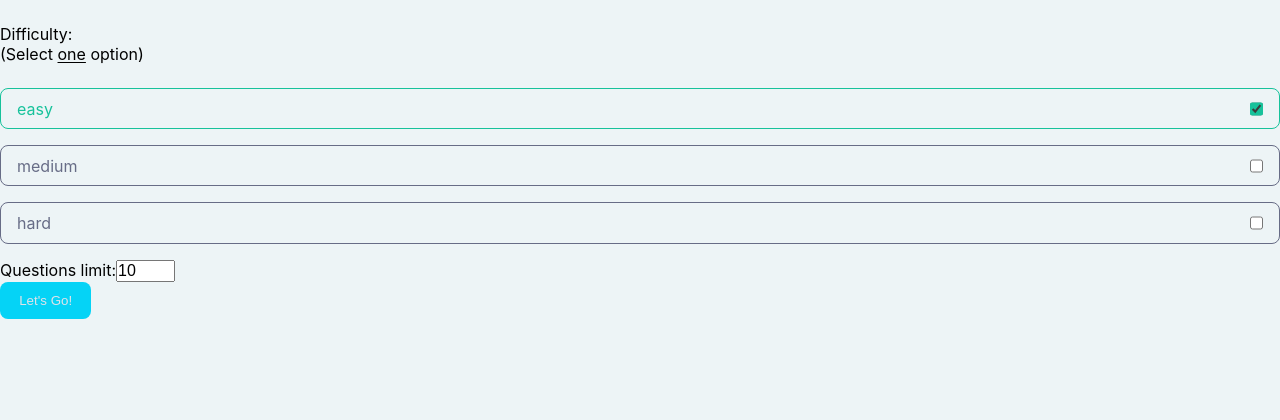
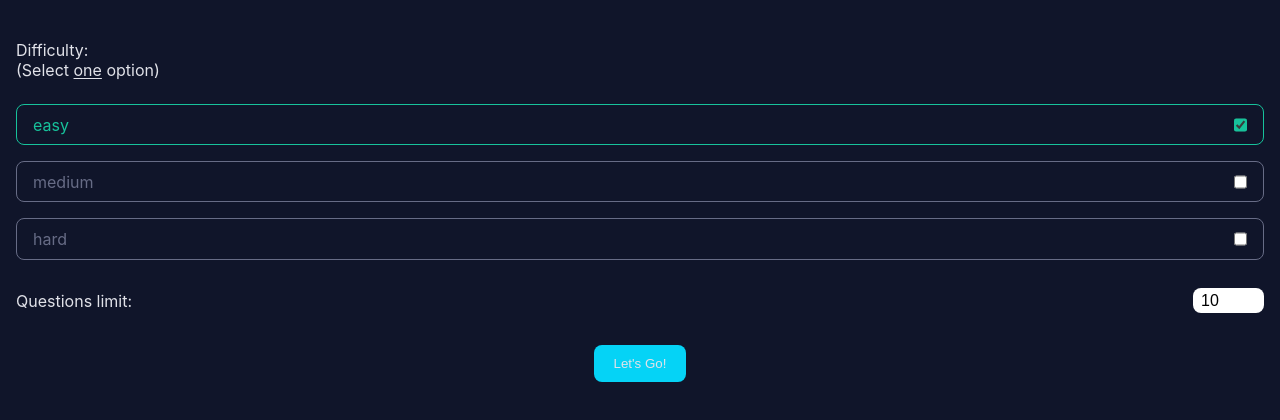
Before and after one commit to VladBrok/react-exercises, a Next.js app: page /exercises/BigQuiz/BigQuiz in a window 1280 px wide. Both pictures are taken after a click on the button "Linux". Shown: the top 420 px of the page. Built offline with nearby package versions, Linux system fonts and the light colour scheme.

Commit message:
(big-quiz): Style settings component

```diff
--- a/components/big-quiz/Quiz/Quiz.module.scss
+++ b/components/big-quiz/Quiz/Quiz.module.scss
@@ -2,11 +2,7 @@
 @use "../../../pages/exercises/BigQuiz/mixins.scss" as m;
 
 .container {
-  width: 100%;
-  min-height: 100vh;
-  padding: 1rem;
-  color: v.$text-color;
-  background: #10152a;
+  @include m.container;
 }
 
 .header {
--- a/components/big-quiz/Settings/Settings.js
+++ b/components/big-quiz/Settings/Settings.js
@@ -25,7 +25,7 @@ export default function Settings({ onStartClick }) {
   const difficulties = DIFFICULTIES.map(d => ({ id: d, text: d }));
 
   return (
-    <div>
+    <div className={styles.container}>
       <Checkbox
         description="Difficulty:"
         hasMultipleOptions={false}
@@ -33,9 +33,10 @@ export default function Settings({ onStartClick }) {
         checkedIds={[difficultyId]}
         onCheckedChange={handleCheckedChange}
       />
-      <div>
+      <div className={styles["input-container"]}>
         <label htmlFor="limit">Questions limit:</label>
         <input
+          className={styles.input}
           type="number"
           min="1"
           max="20"
--- a/components/big-quiz/Settings/Settings.module.scss
+++ b/components/big-quiz/Settings/Settings.module.scss
@@ -1,5 +1,31 @@
 @use "../../../pages/exercises/BigQuiz/mixins.scss" as m;
+@use "../../../pages/exercises/BigQuiz/variables.scss" as v;
+
+.container {
+  @include m.container;
+}
 
 .button {
   @include m.button;
+  display: block;
+  margin: 2rem auto;
 }
+
+.input-container {
+  display: flex;
+  gap: 0.5rem;
+  align-items: center;
+  justify-content: space-between;
+  margin: 0.8rem 0;
+}
+
+.input {
+  @include m.rounded-lg;
+  display: block;
+  padding: 0.2rem 0.5rem;
+  border: none;
+
+  &:focus {
+    outline-color: v.$highlight-color;
+  }
+}
--- a/pages/exercises/BigQuiz/mixins.scss
+++ b/pages/exercises/BigQuiz/mixins.scss
@@ -1,4 +1,12 @@
 @use "./variables.scss" as v;
+
+@mixin container {
+  width: 100%;
+  min-height: 100vh;
+  padding: 1rem;
+  color: v.$text-color;
+  background: #10152a;
+}
 
 @mixin text-xl {
   font-weight: 500;
```
